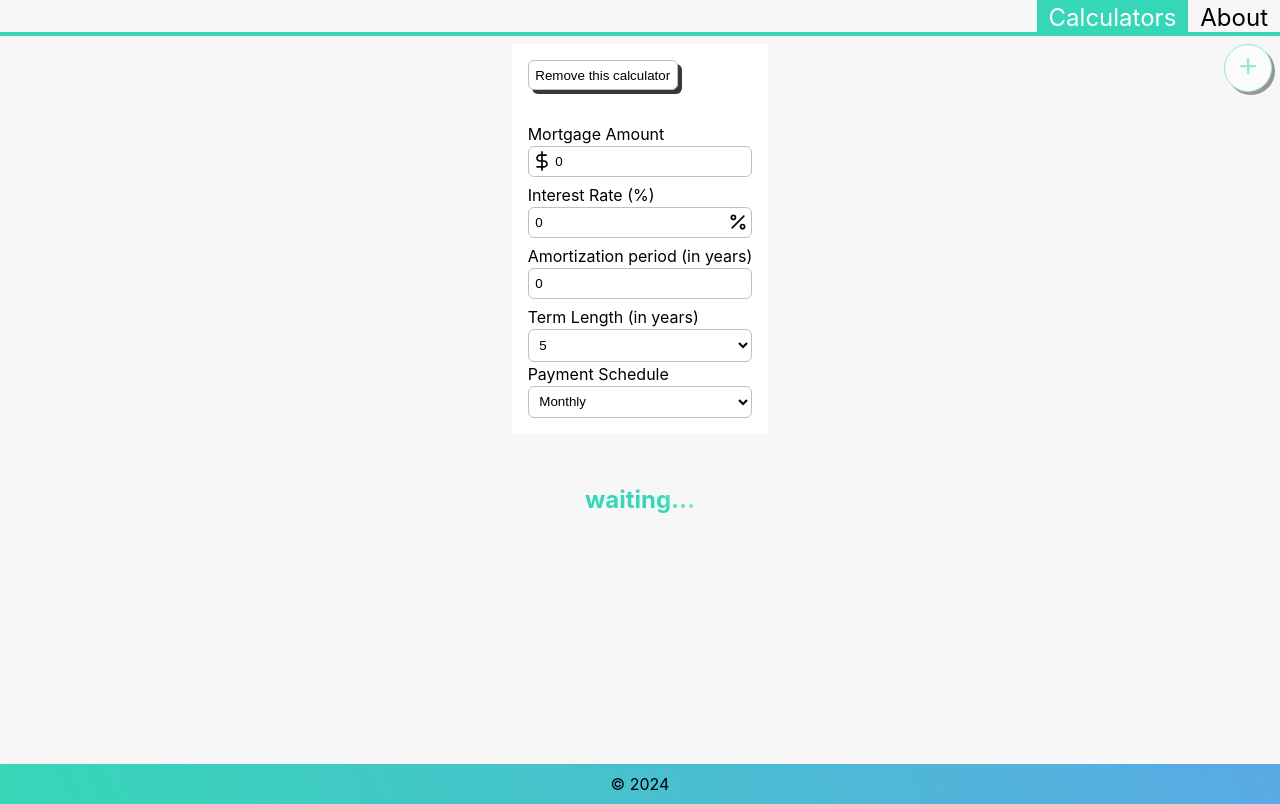
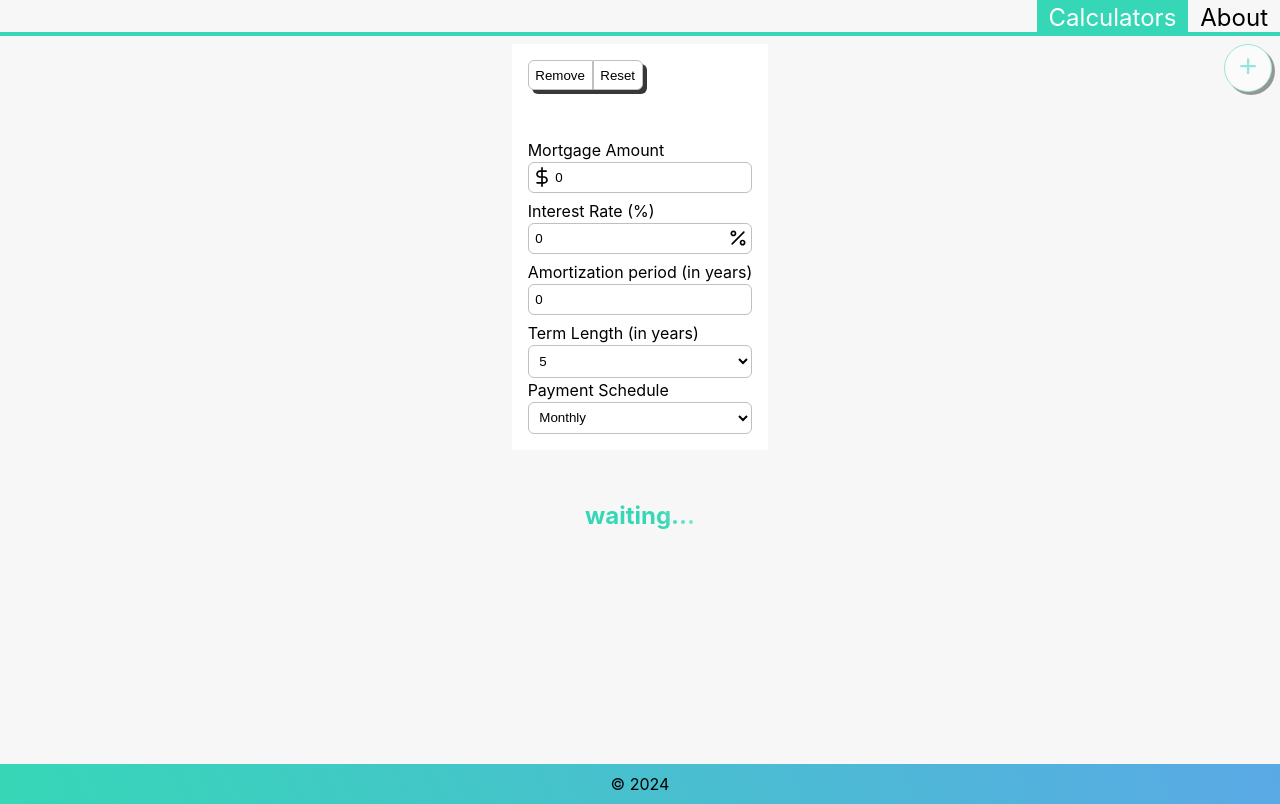
Before and after one commit to TYLER-JM/mocalc, a React (Vite) app: page /calculators in a window 1280 px wide. Both pictures are taken after a click on the button "click to add a calculator". Built offline with nearby package versions, Linux system fonts and the light colour scheme; a web font is replaced by a local one.

Commit message:
WIP adding 'reset' button in calculator

```diff
--- a/src/components/Calculator.tsx
+++ b/src/components/Calculator.tsx
@@ -2,13 +2,16 @@ import Input from "./Input.tsx";
 import Output from "./Output.tsx";
 import {
   ACCELERATED_BIWEEKLY,
-  ACCELERATED_WEEKLY, BIWEEKLY,
+  ACCELERATED_WEEKLY,
+  BIWEEKLY,
   MONTHLY,
-  PaymentSchedules, SEMIMONTHLY,
-  WEEKLY
+  SEMIMONTHLY,
+  WEEKLY,
+  PaymentSchedules
 } from "../definitions/StringTypes.ts";
 import { CalculatorInputs } from "../definitions/CalculatorDefinitions.ts";
 import { currencyFormatter } from "../utils/helpers.ts";
+import {MutableRefObject, useRef} from "react";
 
 interface CalculatorProps {
   setCalculators: (value: CalculatorInputs[] | ((prevValue: CalculatorInputs[]) => CalculatorInputs[])) => void
@@ -19,6 +22,8 @@ export default function Calculator({
   setCalculators,
   calculator
 }: CalculatorProps) {
+  const formRef: MutableRefObject<HTMLFormElement | null> = useRef(null)
+
   function updateCalculators(inputs: CalculatorInputs) {
     setCalculators((prev: CalculatorInputs[]): CalculatorInputs[] => {
       return prev.map(calc => {
@@ -52,17 +57,42 @@ export default function Calculator({
     updateCalculators(updatedInputs)
   }
 
+  function resetCalculator() {
+    const updatedInputs: CalculatorInputs = {
+      id: calculator.id,
+      rate: 0,
+      term: 5,
+      paymentType: MONTHLY,
+      principal: 0,
+      amortization: 0,
+    }
+    updateCalculators(updatedInputs)
+    if (formRef.current) {
+      formRef.current.reset()
+    }
+  }
+
   return (
     <div className="calculator">
       <div className="calculator-inputs">
-        <div className="calculator-remove">
+
+        <div className="calculator-remove btn-group">
           <button
             className="btn"
-            onClick={() => setCalculators((prev) => prev.filter(calc => calc.id !== calculator.id))}
+            onClick={
+              () => setCalculators(
+                (prev) => prev.filter(
+                  calc => calc.id !== calculator.id
+                )
+              )
+            }
           >
-            Remove this calculator
+            Remove
           </button>
+          <button className="btn" onClick={resetCalculator}>Reset</button>
         </div>
+
+        <form ref={formRef}>
           <Input
             placeholder="total amount you'll be borrowing"
             setState={setPrincipal}
@@ -118,6 +148,8 @@ export default function Calculator({
               <option value={ACCELERATED_BIWEEKLY}>Accelerated Bi-weekly</option>
             </select>
           </label>
+        </form>
+
       </div>
       <Output
         rate={calculator.rate / 100}
--- a/src/components/Input.tsx
+++ b/src/components/Input.tsx
@@ -1,4 +1,4 @@
-import React, { useCallback, useState } from "react"
+import React, {useCallback, useEffect, useState} from "react"
 import { debounce } from "../utils/debounce"
 import {InputIconOptions} from "../definitions/CalculatorDefinitions.ts";
 
@@ -23,6 +23,10 @@ export default function Input({
   const [userFeedback, setUserFeedback] = useState<string>('')
   const [ariaInvalid, setAriaInvalid] = useState<boolean | undefined>(undefined)
   const [value, setValue] = useState<string>(defaultValue || '')
+
+  useEffect(() => {
+    setValue(defaultValue || '')
+  }, [defaultValue])
 
   const debounceStateUpdate = useCallback(debounce((val: string) => {
     if (!val) {
```
Lines whose indentation alone changed are shown as unchanged.
